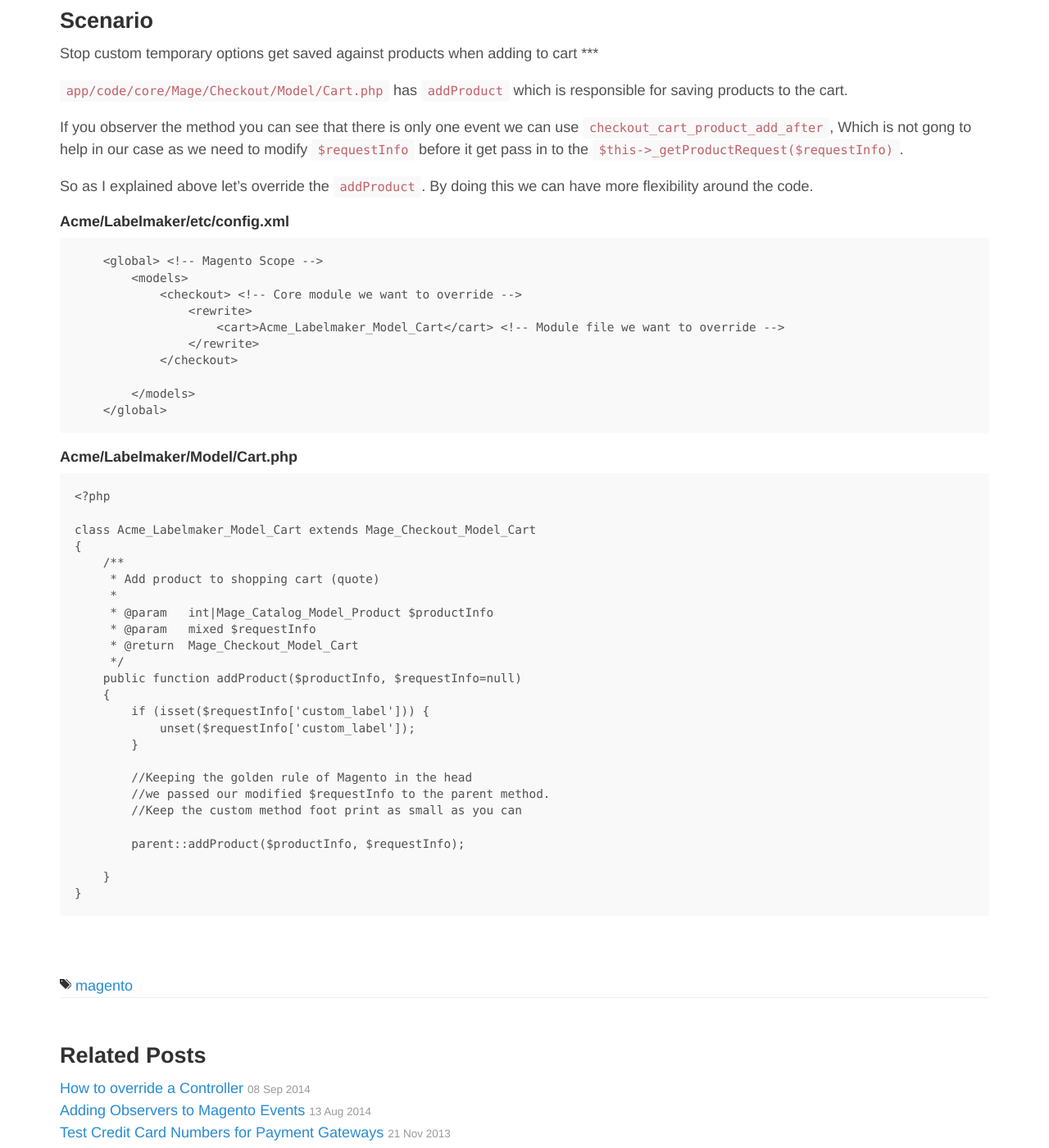
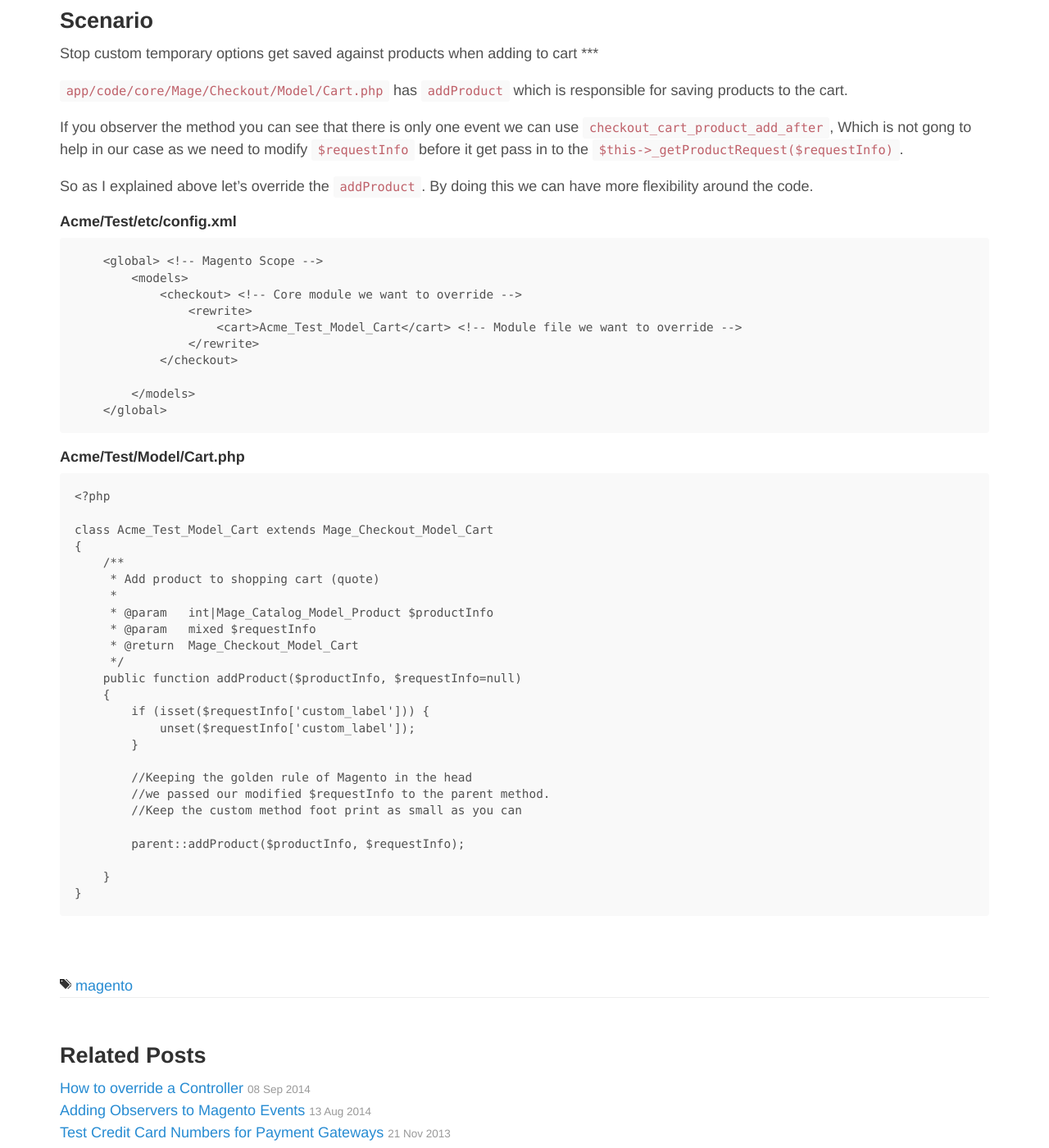
Before and after one commit to robpetreski/thilanga.github.io, a Jekyll site: the page built from _posts/2015-05-12-how-to-override-a-magento-core-model.md, in a window 1280 px wide and 1400 px high, scrolled down 460 px. Shown: the whole window at 82% size. Built offline with Jekyll 4.4.1, drawn with Linux system fonts in a browser that asks for light colours; Markdown is read by kramdown in place of the engine named in the settings; comment, search, counter and statistics services are not loaded.

Commit message:
Replace Model name with Test

````diff
--- a/_posts/2015-05-12-how-to-override-a-magento-core-model.md
+++ b/_posts/2015-05-12-how-to-override-a-magento-core-model.md
@@ -25,13 +25,13 @@ If you observer the method you can see that there is only one event we can use `
 
 So as I explained above let's override the `addProduct`. By doing this we can have more flexibility around the code.
 
-##### Acme/Labelmaker/etc/config.xml
+##### Acme/Test/etc/config.xml
 ```
     <global> <!-- Magento Scope -->
         <models>
             <checkout> <!-- Core module we want to override -->
                 <rewrite>
-                    <cart>Acme_Labelmaker_Model_Cart</cart> <!-- Module file we want to override -->
+                    <cart>Acme_Test_Model_Cart</cart> <!-- Module file we want to override -->
                 </rewrite>
             </checkout>
 
@@ -39,11 +39,11 @@ So as I explained above let's override the `addProduct`. By doing this we can ha
     </global>
 ```
 
-##### Acme/Labelmaker/Model/Cart.php
+##### Acme/Test/Model/Cart.php
 ```
 <?php
 
-class Acme_Labelmaker_Model_Cart extends Mage_Checkout_Model_Cart
+class Acme_Test_Model_Cart extends Mage_Checkout_Model_Cart
 {
     /**
      * Add product to shopping cart (quote)
````
